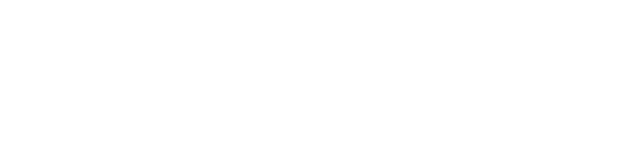
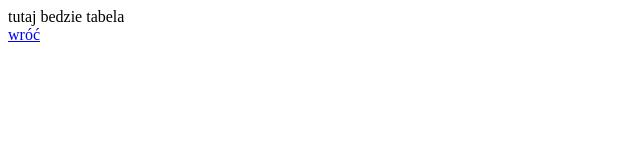
Before and after one commit to nikos41111/cwiczenia1-6, a plain HTML site: page tabela_majer.html in a window 1280 px wide. Shown: the whole page, without its empty margins (0-640 px from the left). Drawn offline with Linux system fonts and the light colour scheme.

Commit message:
tabela_majer.html

```diff
--- a/tabela_majer.html
+++ b/tabela_majer.html
@@ -6,5 +6,7 @@
                    <title>     </title>
                </head>
                 <body>
+tutaj bedzie tabela<br>
+<A HREF="index.html"> wróć </A>
                 </body>
        </html>
```
